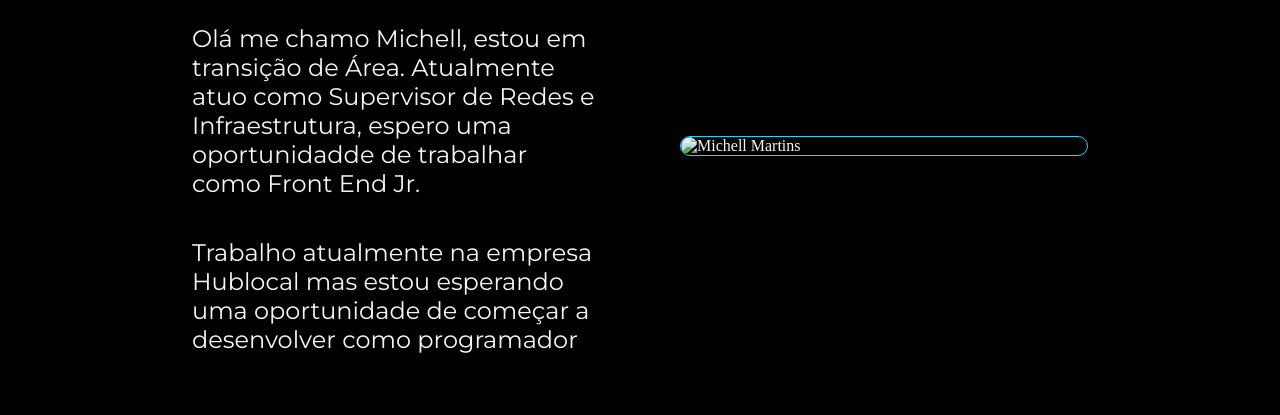
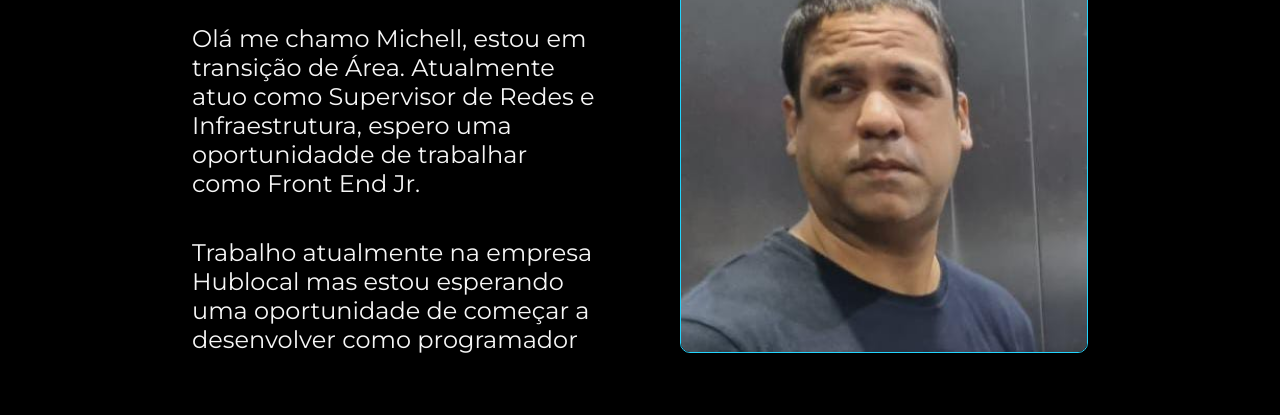
Before and after one commit to michellmartins/portfolio, a plain HTML site: page about.html in a window 1280 px wide. Shown: the part 180-595 px from the top of the page. Drawn offline with nearby package versions, Linux system fonts and the light colour scheme; files whose address does not match are found by name.

Commit message:
Update about.html

```diff
--- a/about.html
+++ b/about.html
@@ -37,7 +37,7 @@
         </section>
 
 
-        <img class="foto" src="./img/Foto1.jpeg" alt="Michell Martins">
+        <img class="foto" src="./Foto1.jpeg" alt="Michell Martins">
 
     </main>
 
```
